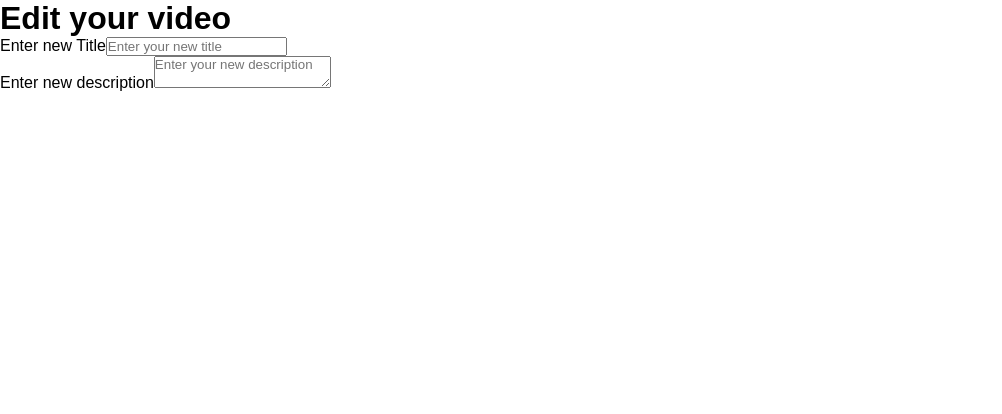
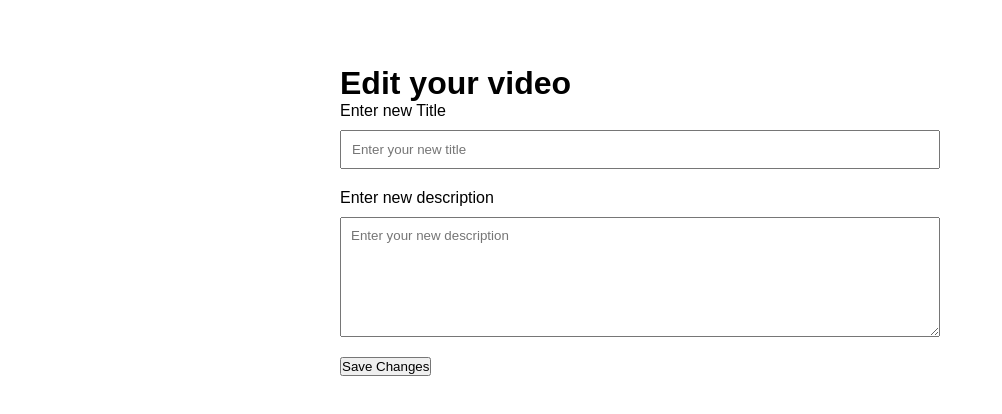
Before and after one commit to prezure2006/Vezore-Smart-learning-Platform, a React (Vite) app in the folder client/: page /edit in a window 1280 px wide. Shown: the top 414 px of the page, without its empty margins (0-1002 px from the left). Built offline with nearby package versions, Linux system fonts and the light colour scheme.

Commit message:
Feat: editpage design

```diff
--- a/client/src/pages/editpage/EditPage.jsx
+++ b/client/src/pages/editpage/EditPage.jsx
@@ -1,7 +1,8 @@
+import "./editpage.css";
 const EditPage = () => {
   return (
-    <form>
-      <h1>Edit your video </h1>
+    <form className="edit-form">
+      <h1 className="heading-edit">Edit your video </h1>
       <div className="title-edit">
         <label htmlFor="title">Enter new Title</label>
         <input
@@ -11,7 +12,7 @@ const EditPage = () => {
           placeholder="Enter your new title"
         />
       </div>
-      <div className="title-edit">
+      <div className="descr-edit">
         <label htmlFor="descr">Enter new description</label>
         <textarea
           id="descr"
@@ -19,6 +20,9 @@ const EditPage = () => {
           name="description"
         />
       </div>
+      <div className="btn-save">
+        <button type="submit">Save Changes </button>
+      </div>
     </form>
   );
 };
--- a/client/src/pages/editpage/editpage.css
+++ b/client/src/pages/editpage/editpage.css
@@ -0,0 +1,25 @@
+.edit-form {
+  max-width: 600px;
+  margin: 40px auto;
+  padding: 25px;
+}
+
+.title-edit,
+.descr-edit {
+  display: flex;
+  flex-direction: column;
+  gap: 10px;
+  margin-bottom: 20px;
+}
+
+.title-edit input,
+.descr-edit textarea {
+  padding: 10px;
+  width: 100%;
+  box-sizing: border-box;
+}
+
+.descr-edit textarea {
+  min-height: 120px;
+  resize: vertical;
+}
```
